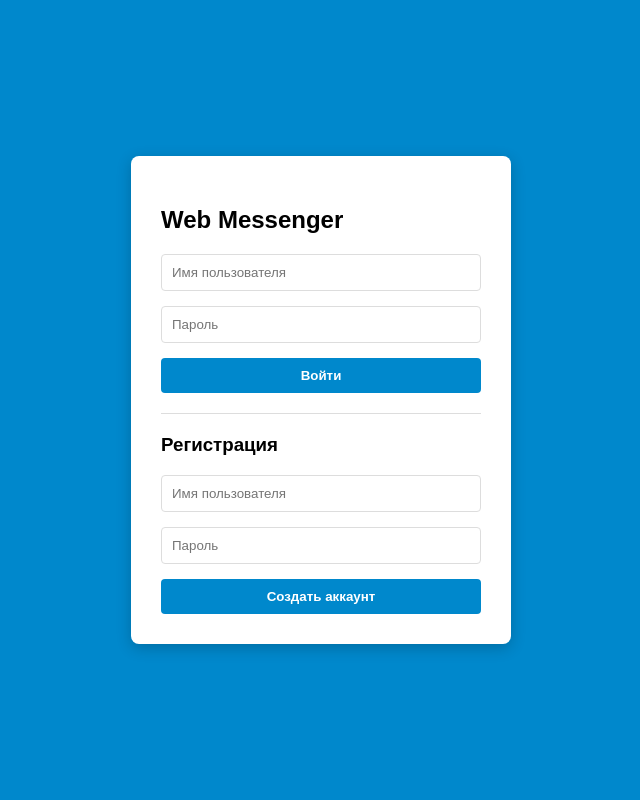
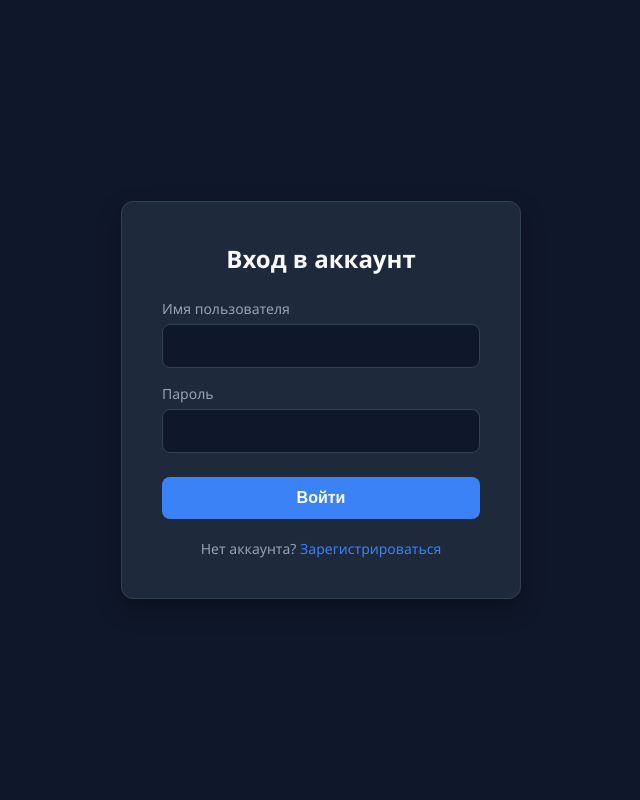
Before and after one commit to antonpro777/messenger, a Flask app: page /login in a window 1280 px wide. Shown: the whole page, without its empty margins (319-959 px from the left). Run offline with Flask 3, Linux system fonts and the light colour scheme.

Commit message:
Update login.html

```diff
--- a/templates/login.html
+++ b/templates/login.html
@@ -2,29 +2,147 @@
 <html lang="ru">
 <head>
     <meta charset="UTF-8">
-    <title>Вход / Регистрация</title>
-    <link rel="stylesheet" href="{{ url_for('static', filename='style.css') }}">
+    <title>Вход — Messenger</title>
+    <style>
+        :root {
+            --bg-color: #0f172a;
+            --panel-color: #1e293b;
+            --text-color: #f8fafc;
+            --text-muted: #94a3b8;
+            --accent-color: #3b82f6;
+            --accent-hover: #2563eb;
+            --danger-color: #ef4444;
+            --border-color: #334155;
+        }
+
+        body {
+            font-family: 'Segoe UI', Tahoma, Geneva, Verdana, sans-serif;
+            background-color: var(--bg-color);
+            color: var(--text-color);
+            margin: 0;
+            display: flex;
+            justify-content: center;
+            align-items: center;
+            height: 100vh;
+        }
+
+        .auth-container {
+            background-color: var(--panel-color);
+            padding: 40px;
+            border-radius: 12px;
+            box-shadow: 0 10px 25px rgba(0, 0, 0, 0.3);
+            width: 100%;
+            max-width: 400px;
+            box-sizing: border-box;
+            border: 1px solid var(--border-color);
+        }
+
+        h2 {
+            margin-top: 0;
+            margin-bottom: 24px;
+            text-align: center;
+            font-weight: 600;
+        }
+
+        .form-group {
+            margin-bottom: 16px;
+        }
+
+        label {
+            display: block;
+            margin-bottom: 6px;
+            color: var(--text-muted);
+            font-size: 14px;
+        }
+
+        input {
+            width: 100%;
+            padding: 12px;
+            background-color: var(--bg-color);
+            border: 1px solid var(--border-color);
+            border-radius: 8px;
+            color: var(--text-color);
+            font-size: 16px;
+            box-sizing: border-box;
+            outline: none;
+            transition: border-color 0.2s;
+        }
+
+        input:focus {
+            border-color: var(--accent-color);
+        }
+
+        button {
+            width: 100%;
+            padding: 12px;
+            background-color: var(--accent-color);
+            color: white;
+            border: none;
+            border-radius: 8px;
+            font-size: 16px;
+            font-weight: 600;
+            cursor: pointer;
+            transition: background-color 0.2s;
+            margin-top: 8px;
+        }
+
+        button:hover {
+            background-color: var(--accent-hover);
+        }
+
+        .error-message {
+            background-color: rgba(239, 68, 68, 0.1);
+            color: var(--danger-color);
+            padding: 10px;
+            border-radius: 6px;
+            margin-bottom: 16px;
+            font-size: 14px;
+            text-align: center;
+            border: 1px solid rgba(239, 68, 68, 0.2);
+        }
+
+        .auth-footer {
+            margin-top: 20px;
+            text-align: center;
+            font-size: 14px;
+            color: var(--text-muted);
+        }
+
+        .auth-footer a {
+            color: var(--accent-color);
+            text-decoration: none;
+        }
+
+        .auth-footer a:hover {
+            text-decoration: underline;
+        }
+    </style>
 </head>
-<body class="auth-body">
+<body>
     <div class="auth-container">
-        <h2>Web Messenger</h2>
-        {% with messages = get_flashed_messages() %}
-          {% if messages %}
-            <div class="flash-error">{{ messages[0] }}</div>
-          {% endif %}
-        {% endwith %}
-        <form method="POST" action="/login">
-            <input type="text" name="username" placeholder="Имя пользователя" required>
-            <input type="password" name="password" placeholder="Пароль" required>
+        <h2>Вход в аккаунт</h2>
+
+        {% if error %}
+            <div class="error-message">{{ error }}</div>
+        {% endif %}
+
+        <form method="POST">
+            <div class="form-group">
+                <label for="username">Имя пользователя</label>
+                <input type="text" id="username" name="username" required autocomplete="off">
+            </div>
+
+            <div class="form-group">
+                <label for="password">Пароль</label>
+                <input type="password" id="password" name="password" required>
+            </div>
+
             <button type="submit">Войти</button>
         </form>
-        <hr style="margin: 20px 0; border: none; border-top: 1px solid #ddd;">
-        <h3>Регистрация</h3>
-        <form method="POST" action="/register">
-            <input type="text" name="username" placeholder="Имя пользователя" required>
-            <input type="password" name="password" placeholder="Пароль" required>
-            <button type="submit">Создать аккаунт</button>
-        </form>
+
+        <div class="auth-footer">
+            Нет аккаунта? <a href="{{ url_for('register') }}">Зарегистрироваться</a>
+        </div>
     </div>
 </body>
 </html>
```
